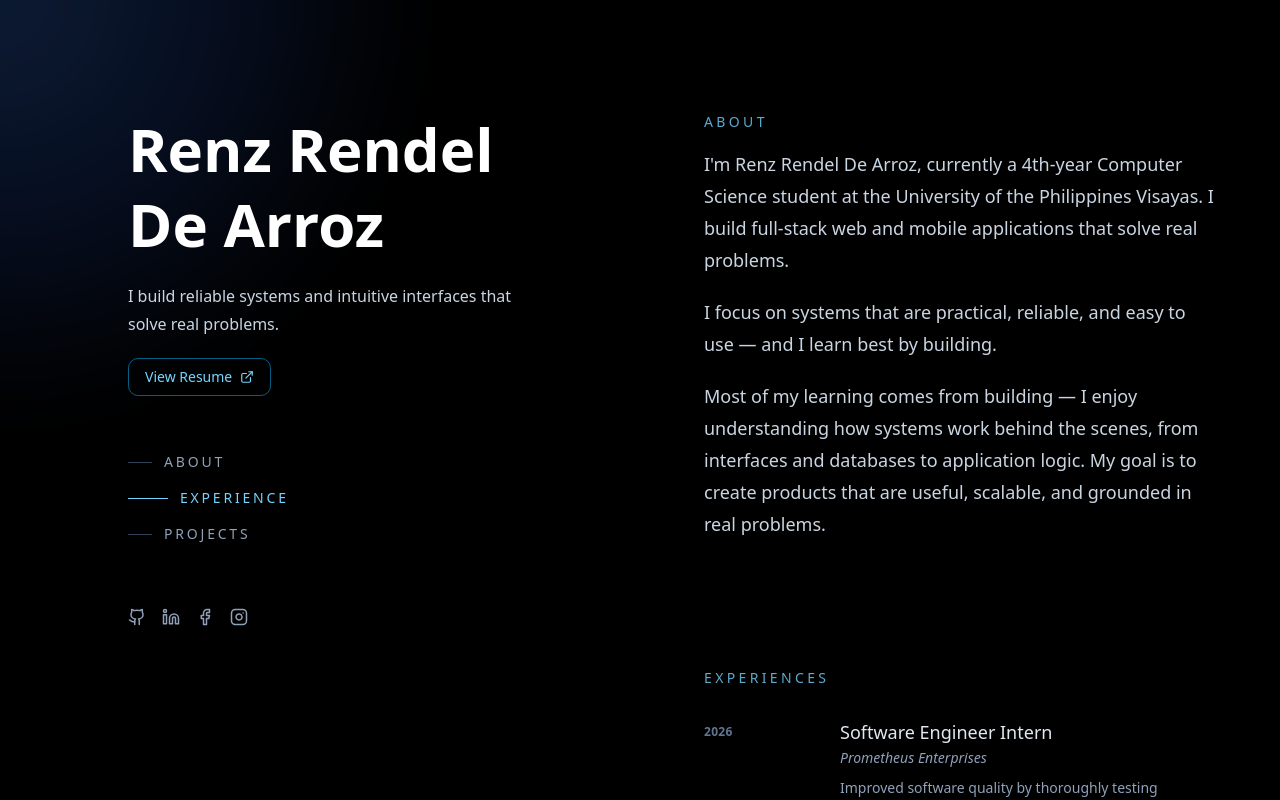
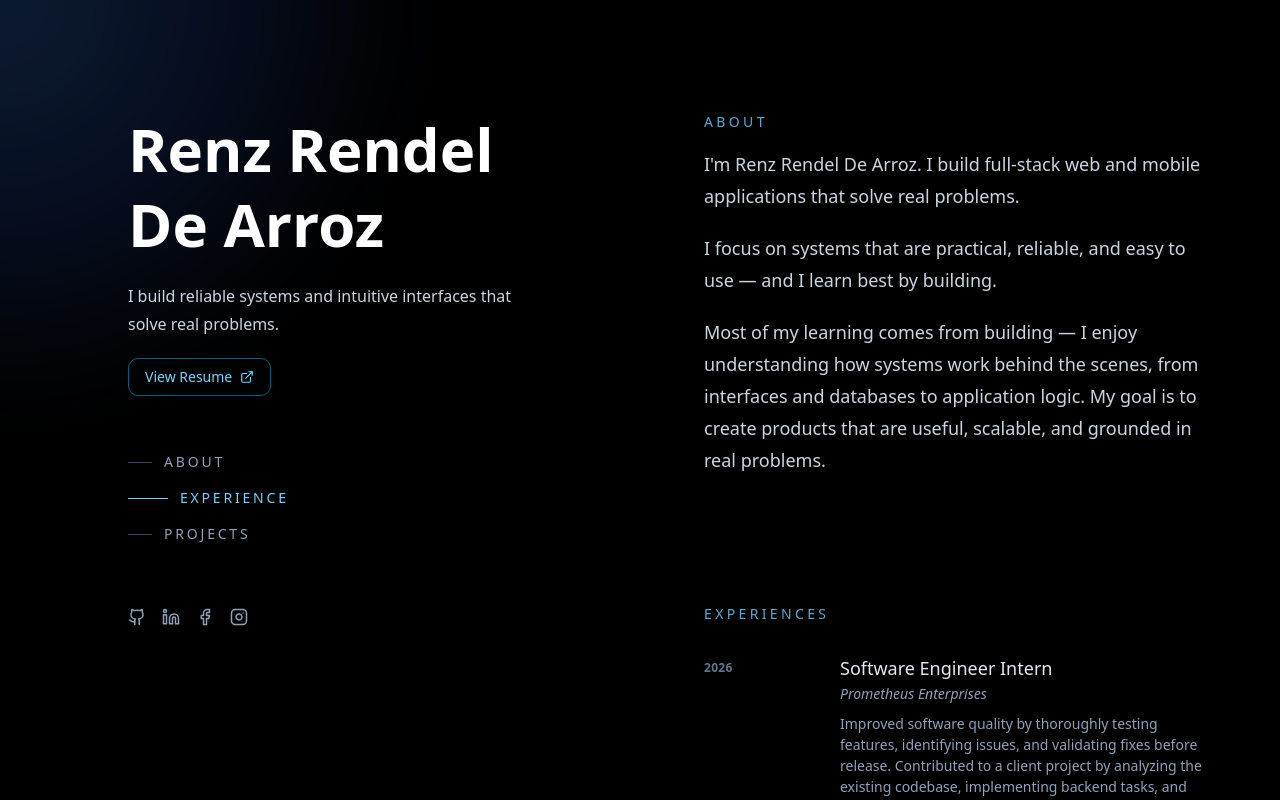
Before and after one commit to renzoo-projects/renz-portfolio-website, a Next.js app: page / in a window 1280 px wide. Shown: the top 800 px of the page. Built offline with nearby package versions, Linux system fonts and the light colour scheme; no server answers.

Commit message:
refactor: remove computer science student references from meta and about

```diff
--- a/components/AboutSection.tsx
+++ b/components/AboutSection.tsx
@@ -15,7 +15,7 @@ export function AboutSection() {
         >
           <p className="mb-4 text-sm tracking-[0.24em] text-sky-300/80">ABOUT</p>
           <p>
-            I&apos;m Renz Rendel De Arroz, currently a 4th-year Computer Science student at the University of the Philippines Visayas. I build full-stack web and mobile applications that solve real problems.
+            I&apos;m Renz Rendel De Arroz. I build full-stack web and mobile applications that solve real problems.
           </p>
 
           <p>
--- a/lib/site.ts
+++ b/lib/site.ts
@@ -4,7 +4,7 @@ export const site = {
   name: "Renz Rendel De Arroz",
   title: "Renz Rendel De Arroz",
   description:
-    "Renz Rendel De Arroz is a Computer Science student who builds innovative full-stack systems and digital tools focused on solving real-world problems.",
+    "Renz Rendel De Arroz builds reliable, full-stack web and mobile applications that solve real problems.",
   url: siteUrl,
   socials: {
     github: "https://github.com/renzoupv",
```
